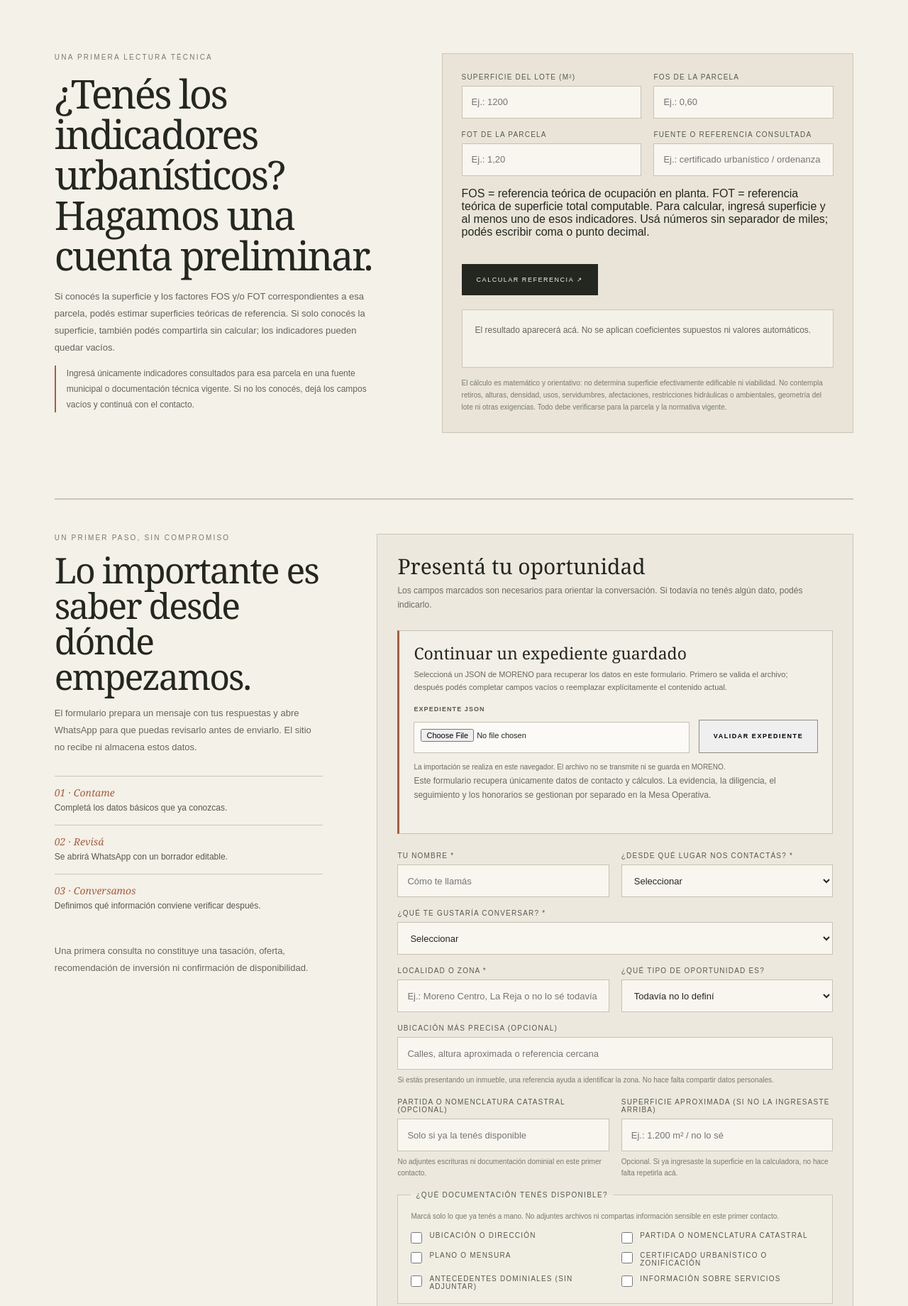
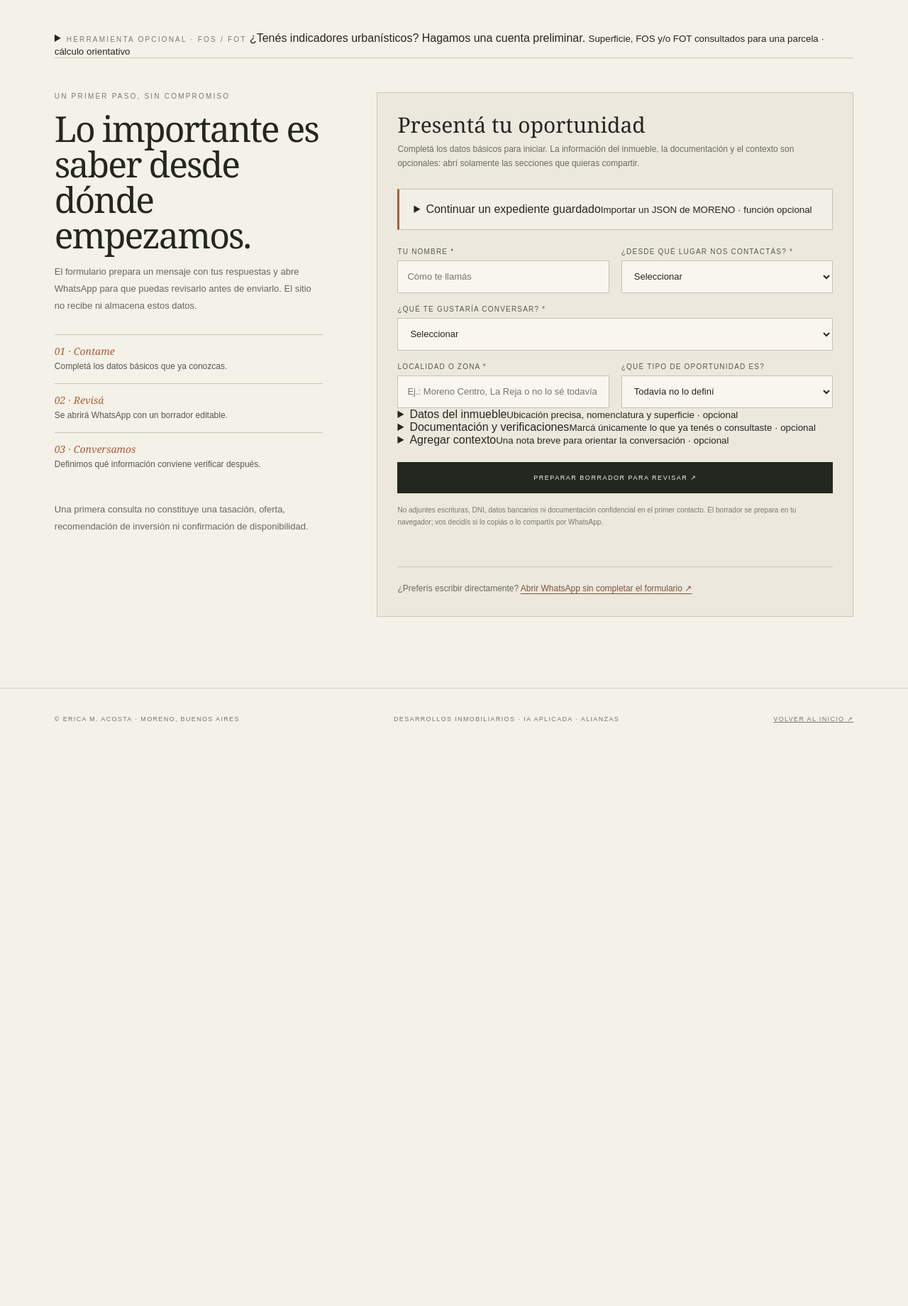
Before and after one commit to leandrocuellarok-netizen/morenodesarrollos, a plain HTML site: page oportunidades/index.html in a window 1280 px wide. Shown: the part 870-2710 px from the top of the page at 71% size. After the commit the page ends 1926 px from the top, so only its background shows below. Drawn offline with Linux system fonts and the light colour scheme.

Commit message:
Improve opportunity intake with progressive disclosure and intent-aware handoff

```diff
--- a/oportunidades/index.html
+++ b/oportunidades/index.html
@@ -39,10 +39,14 @@
 <article class="opportunity-path"><span>01 / Propietarios</span><h2>Tengo un terreno o inmueble</h2><p>Podemos iniciar con la ubicación, la superficie aproximada y la documentación que tengas disponible. No hace falta enviar escrituras ni documentación sensible en este primer mensaje.</p></article>
 <article class="opportunity-path"><span>02 / Inversores y aliados</span><h2>Quiero explorar un proyecto</h2><p>Contame qué tipo de desarrollo, inversión o colaboración te interesa. La viabilidad, los números y las condiciones se analizan caso por caso.</p></article>
 </section>
-<section class="wrap feasibility-tool" aria-labelledby="feasibility-title">
+<details class="wrap feasibility-disclosure" id="feasibility-disclosure">
+  <summary>
+    <span class="eyebrow">Herramienta opcional · FOS / FOT</span>
+    <span class="feasibility-summary-title" id="feasibility-title">¿Tenés indicadores urbanísticos? Hagamos una cuenta preliminar.</span>
+    <small>Superficie, FOS y/o FOT consultados para una parcela · cálculo orientativo</small>
+  </summary>
+  <section class="feasibility-tool" aria-labelledby="feasibility-title">
     <div class="feasibility-intro">
-    <div class="eyebrow">Una primera lectura técnica</div>
-    <h2 id="feasibility-title">¿Tenés los indicadores urbanísticos? Hagamos una cuenta preliminar.</h2>
       <p>Si conocés la superficie y los factores FOS y/o FOT correspondientes a esa parcela, podés estimar superficies teóricas de referencia. Si solo conocés la superficie, también podés compartirla sin calcular; los indicadores pueden quedar vacíos.</p>
       <p class="feasibility-caution">Ingresá únicamente indicadores consultados para esa parcela en una fuente municipal o documentación técnica vigente. Si no los conocés, dejá los campos vacíos y continuá con el contacto.</p>
     </div>
@@ -73,6 +77,7 @@
       <p class="feasibility-disclaimer">El cálculo es matemático y orientativo: no determina superficie efectivamente edificable ni viabilidad. No contempla retiros, alturas, densidad, usos, servidumbres, afectaciones, restricciones hidráulicas o ambientales, geometría del lote ni otras exigencias. Todo debe verificarse para la parcela y la normativa vigente.</p>
     </div>
   </section>
+</details>
 <section class="wrap opportunity-form-shell">
 <aside class="opportunity-form-aside">
 <div class="eyebrow">Un primer paso, sin compromiso</div>
@@ -89,10 +94,11 @@
 <h2>Presentá tu oportunidad</h2>
 <div class="map-reference-context" id="map-reference-context" hidden aria-live="polite"></div>
 <input type="hidden" id="map-reference-value" name="referencia_mapa" value="">
-<p class="form-intro">Los campos marcados son necesarios para orientar la conversación. Si todavía no tenés algún dato, podés indicarlo.</p>
-<section class="dossier-import" aria-labelledby="dossier-import-title">
+<p class="form-intro">Completá los datos básicos para iniciar. La información del inmueble, la documentación y el contexto son opcionales: abrí solamente las secciones que quieras compartir.</p>
+<details class="dossier-import form-disclosure" id="dossier-import-disclosure">
+  <summary><span>Continuar un expediente guardado</span><small>Importar un JSON de MORENO · función opcional</small></summary>
+  <div class="dossier-import-body">
     <div class="dossier-import-copy">
-    <h3 id="dossier-import-title">Continuar un expediente guardado</h3>
       <p>Seleccioná un JSON de MORENO para recuperar los datos en este formulario. Primero se valida el archivo; después podés completar campos vacíos o reemplazar explícitamente el contenido actual.</p>
     </div>
     <div class="dossier-import-controls">
@@ -106,9 +112,10 @@
       <button class="button dark" id="apply-dossier-merge" type="button">Completar campos vacíos</button>
       <button class="button" id="apply-dossier-replace" type="button">Reemplazar formulario con el archivo</button>
     </div>
-</section>
+  </div>
+</details>
 
-<div class="form-grid">
+<div class="form-grid form-grid-core">
   <div class="form-field">
     <label for="contact-name">Tu nombre *</label>
     <input id="contact-name" name="nombre" autocomplete="name" required maxlength="90" placeholder="Cómo te llamás">
@@ -135,6 +142,12 @@
       <option value="No definido">Todavía no lo definí</option><option value="Terreno">Terreno</option><option value="Inmueble existente">Inmueble existente</option><option value="Proyecto en desarrollo">Proyecto en desarrollo</option><option value="Inversión o alianza">Inversión o alianza</option><option value="Servicios profesionales">Servicios profesionales</option>
     </select>
   </div>
+</div>
+
+<details class="form-disclosure" id="property-data-disclosure">
+  <summary><span>Datos del inmueble</span><small>Ubicación precisa, nomenclatura y superficie · opcional</small></summary>
+  <div class="form-disclosure-body">
+    <div class="form-grid">
       <div class="form-field full">
         <label for="contact-address">Ubicación más precisa (opcional)</label>
         <input id="contact-address" name="ubicacion" autocomplete="street-address" maxlength="180" placeholder="Calles, altura aproximada o referencia cercana">
@@ -146,10 +159,18 @@
         <span class="field-hint">No adjuntes escrituras ni documentación dominial en este primer contacto.</span>
       </div>
       <div class="form-field">
-<label for="contact-area">Superficie aproximada (si no la ingresaste arriba)</label>
+        <label for="contact-area">Superficie aproximada (si no la ingresaste en la calculadora)</label>
         <input id="contact-area" name="superficie" inputmode="decimal" maxlength="60" placeholder="Ej.: 1.200 m² / no lo sé">
         <span class="field-hint">Opcional. Si ya ingresaste la superficie en la calculadora, no hace falta repetirla acá.</span>
       </div>
+    </div>
+  </div>
+</details>
+
+<details class="form-disclosure" id="evidence-disclosure">
+  <summary><span>Documentación y verificaciones</span><small>Marcá únicamente lo que ya tenés o consultaste · opcional</small></summary>
+  <div class="form-disclosure-body">
+    <div class="form-grid">
       <fieldset class="form-field full checklist-fieldset" id="documentation-checklist">
         <legend>¿Qué documentación tenés disponible?</legend>
         <p class="field-hint">Marcá solo lo que ya tenés a mano. No adjuntes archivos ni compartas información sensible en este primer contacto.</p>
@@ -174,11 +195,21 @@
           <label class="check-option"><input type="checkbox" name="verificaciones" value="Consultas municipales o prefactibilidades"><span>Consultas municipales o prefactibilidades</span></label>
         </div>
       </fieldset>
+    </div>
+  </div>
+</details>
+
+<details class="form-disclosure" id="context-disclosure">
+  <summary><span>Agregar contexto</span><small>Una nota breve para orientar la conversación · opcional</small></summary>
+  <div class="form-disclosure-body">
+    <div class="form-grid">
       <div class="form-field full">
         <label for="contact-message">Un poco más de contexto</label>
         <textarea id="contact-message" name="detalle" maxlength="1200" placeholder="Contame qué te gustaría hacer, qué necesitás o qué información ya tenés."></textarea>
       </div>
     </div>
+  </div>
+</details>
 <button class="button dark lead-submit" type="submit">Preparar borrador para revisar ↗</button>
 <section class="contact-preview" id="contact-preview" aria-labelledby="contact-preview-title" hidden>
   <div class="contact-preview-head">
@@ -348,9 +379,31 @@ document.getElementById("feasibility-calculate").addEventListener("click",showPr
     feasibilityResults.removeAttribute("data-state");
   });
 });
-const profileFromLink=new URLSearchParams(window.location.search).get("perfil");
+const contactParams=new URLSearchParams(window.location.search);
+const profileFromLink=contactParams.get("perfil");
 if(profileFromLink==="propietario")opportunityForm.elements.perfil.value="Propietario/a";
 if(profileFromLink==="inversor")opportunityForm.elements.perfil.value="Inversor/a";
+const interestFromLink=contactParams.get("interes");
+const interestByLink={
+  terreno:"Presentar un terreno o inmueble",
+  proyecto:"Analizar un proyecto en marcha",
+  inversion:"Explorar una inversión",
+  alianza:"Buscar un socio o alianza",
+  servicios:"Ofrecer servicios profesionales",
+  explorar:"Todavía estoy explorando"
+};
+if(Object.prototype.hasOwnProperty.call(interestByLink,interestFromLink)){
+  opportunityForm.elements.interes.value=interestByLink[interestFromLink];
+}
+const propertyDataDisclosure=document.getElementById("property-data-disclosure");
+function revealPropertyDetails(){
+  const isPropertyLead=opportunityForm.elements.perfil.value==="Propietario/a"||
+    opportunityForm.elements.interes.value==="Presentar un terreno o inmueble";
+  if(isPropertyLead)propertyDataDisclosure.open=true;
+}
+opportunityForm.elements.perfil.addEventListener("change",revealPropertyDetails);
+opportunityForm.elements.interes.addEventListener("change",revealPropertyDetails);
+revealPropertyDetails();
 const mapReference=window.MorenoOpportunityTools.readMapReference(window.location.search);
 if(mapReference){
   const referenceValue=mapReference.name+" ("+mapReference.id+")";
@@ -449,6 +502,7 @@ function applyDossierFormData(data){
     const control=document.getElementById(id);
     if(control)control.value=fields[key]||"";
   });
+  revealPropertyDetails();
   ["documentacion","verificaciones"].forEach(name=>{
     const selected=Array.isArray(fields[name])?fields[name]:[];
     opportunityForm.querySelectorAll('input[name="'+name+'"]').forEach(input=>{
```
Lines whose indentation alone changed are shown as unchanged.
